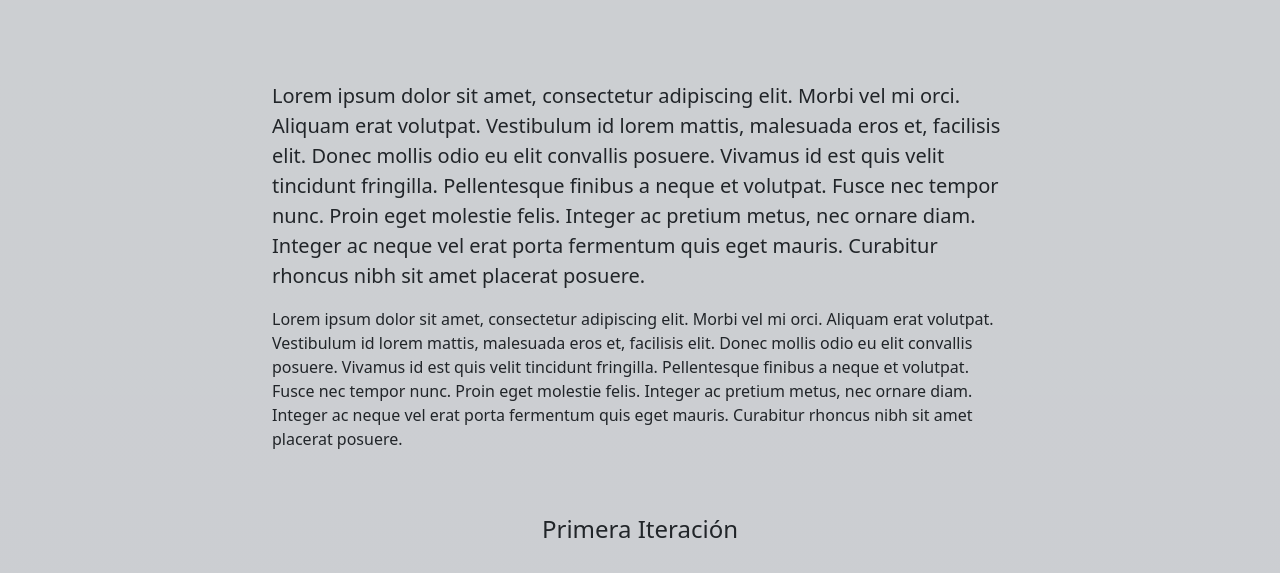
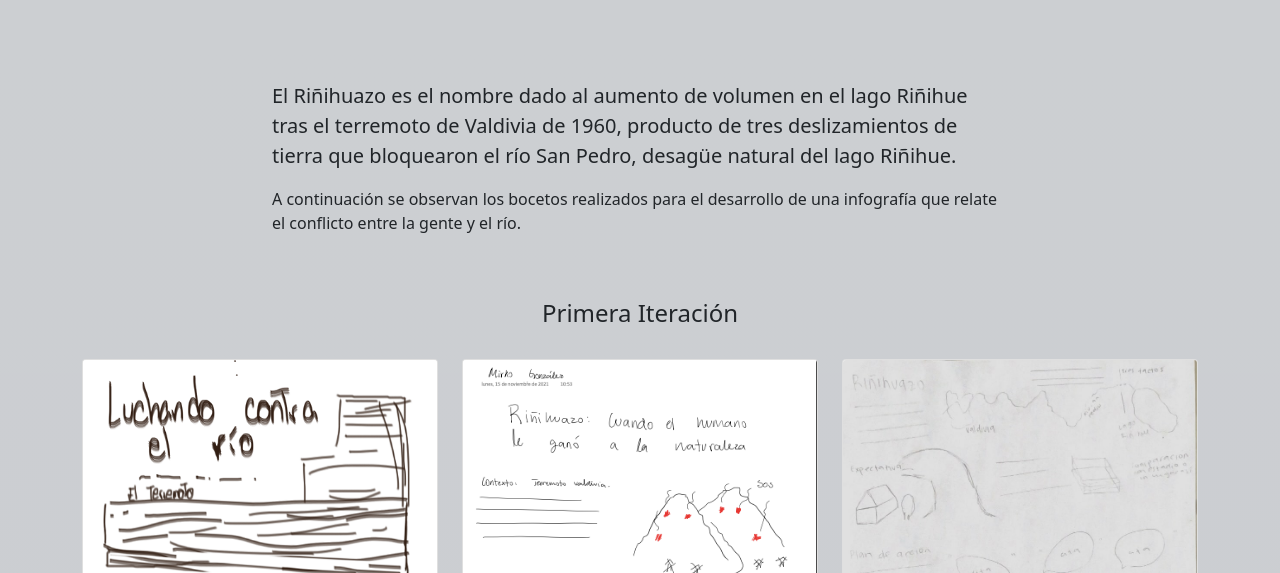
Before and after one commit to Infografia-Digital/info-digital-13, a plain HTML site: page index.html in a window 1280 px wide. Shown: the part 185-758 px from the top of the page. Drawn offline with nearby package versions, Linux system fonts and the light colour scheme.

Commit message:
Update index.html

```diff
--- a/index.html
+++ b/index.html
@@ -18,10 +18,8 @@
         <section class="container">
             <div class="row">
                 <div class="col-sm-10 col-md-8 mx-auto">
-                    <p class="lead">Lorem ipsum dolor sit amet, consectetur adipiscing elit. Morbi vel mi orci. Aliquam erat volutpat. Vestibulum id lorem mattis, malesuada eros et, facilisis elit. Donec mollis odio eu elit convallis posuere. Vivamus id est quis velit tincidunt fringilla. Pellentesque finibus a neque et volutpat. Fusce nec tempor nunc. Proin eget molestie felis. Integer ac pretium metus, nec ornare diam. Integer ac neque vel erat porta fermentum quis eget mauris. Curabitur rhoncus nibh sit amet placerat posuere.
-                    </p>
-                    <p>Lorem ipsum dolor sit amet, consectetur adipiscing elit. Morbi vel mi orci. Aliquam erat volutpat. Vestibulum id lorem mattis, malesuada eros et, facilisis elit. Donec mollis odio eu elit convallis posuere. Vivamus id est quis velit tincidunt fringilla. Pellentesque finibus a neque et volutpat. Fusce nec tempor nunc. Proin eget molestie felis. Integer ac pretium metus, nec ornare diam. Integer ac neque vel erat porta fermentum quis eget mauris. Curabitur rhoncus nibh sit amet placerat posuere.
-                    </p>
+                    <p class="lead">El Riñihuazo es el nombre dado al aumento de volumen en el lago Riñihue tras el terremoto de Valdivia de 1960, producto de tres deslizamientos de tierra que bloquearon el río San Pedro, desagüe natural del lago Riñihue.</p>
+                    <p>A continuación se observan los bocetos realizados para el desarrollo de una infografía que relate el conflicto entre la gente y el río.</p>
                 </div>
             </div>
         </section>
```
